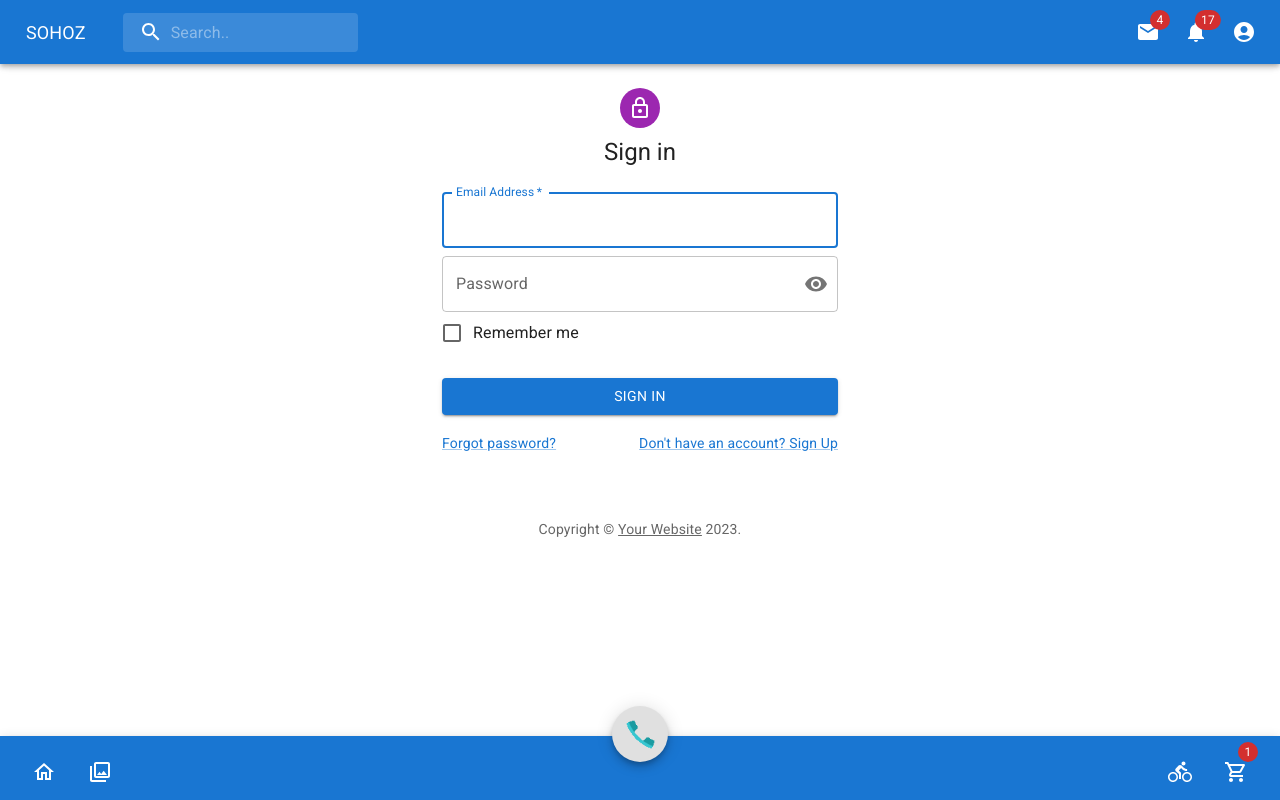
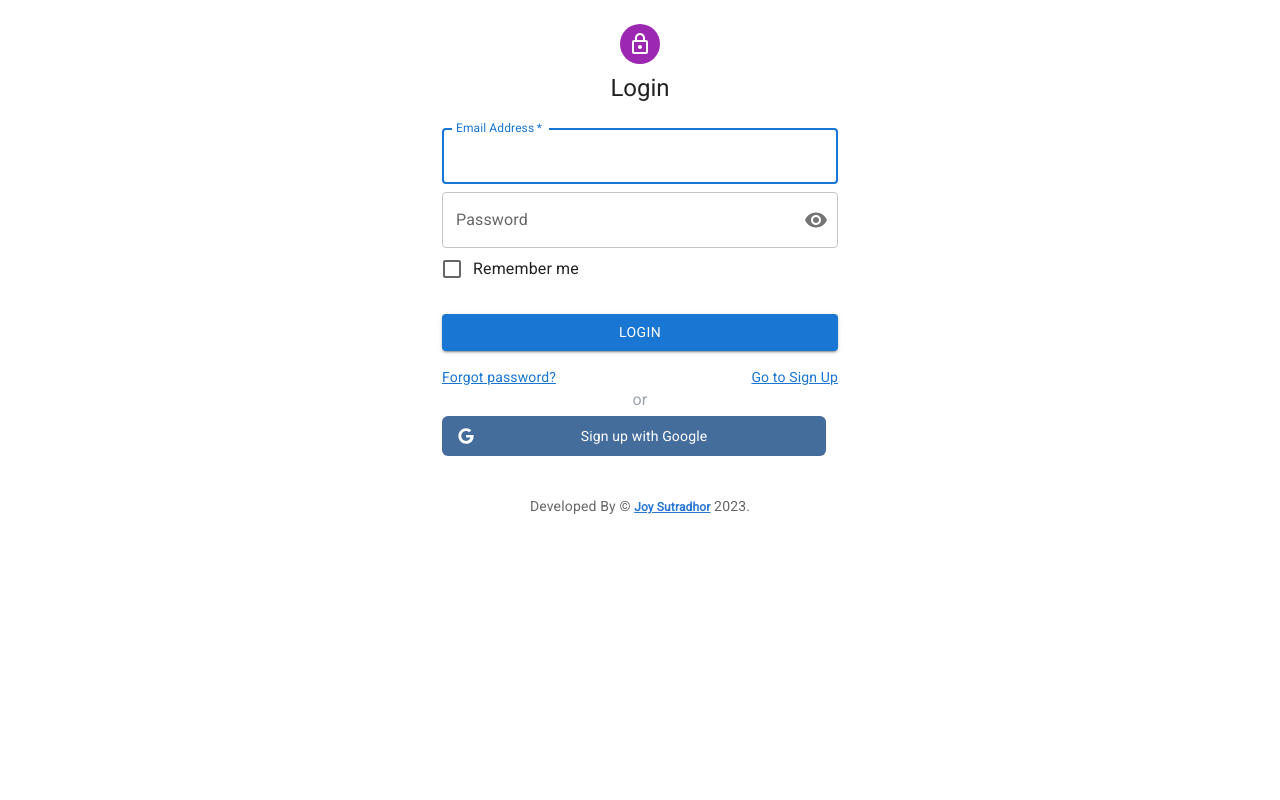
Before and after one commit to joySutradhor/sohoz, a React (Vite) app: page /loginPage in a window 1280 px wide. Built offline with nearby package versions, Linux system fonts and the light colour scheme; no server answers.

Commit message:
login and register page error updated

```diff
--- a/src/Client/Layout/Main.jsx
+++ b/src/Client/Layout/Main.jsx
@@ -7,7 +7,7 @@ const Main = () => {
     const location = useLocation();
 
     // Define an array of pathnames where you want to hide the Header and Footer.
-    const pathsToHideHeaderFooter = ['/login', '/registerPage', '/updateProfile' ];
+    const pathsToHideHeaderFooter = ['/loginPage', '/registerPage', '/updateProfile' ];
 
     // Check if the current pathname is in the array of paths to hide Header and Footer.
     const shouldHideHeaderFooter = pathsToHideHeaderFooter.includes(location.pathname);
--- a/src/Client/Layout/Pages/LoginPage.jsx
+++ b/src/Client/Layout/Pages/LoginPage.jsx
@@ -5,7 +5,7 @@ import CssBaseline from '@mui/material/CssBaseline';
 import TextField from '@mui/material/TextField';
 import FormControlLabel from '@mui/material/FormControlLabel';
 import Checkbox from '@mui/material/Checkbox';
-import Link from '@mui/material/Link';
+// import Link from '@mui/material/Link';
 import Grid from '@mui/material/Grid';
 import Box from '@mui/material/Box';
 import LockOutlinedIcon from '@mui/icons-material/LockOutlined';
@@ -24,15 +24,16 @@ import { useForm } from 'react-hook-form';
 import { AuthContext } from '../../Providers/Providers';
 import { useContext, useState } from 'react';
 import Swal from 'sweetalert2';
-import { useLocation, useNavigate } from 'react-router-dom';
+import { Link, useLocation, useNavigate } from 'react-router-dom';
 import { toast, ToastContainer } from 'react-toastify';
+import Social from '../../Components/Social/Social';
 
 function Copyright(props) {
     return (
         <Typography variant="body2" color="text.secondary" align="center" {...props}>
-            {'Copyright © '}
-            <Link color="inherit" href="https://mui.com/">
-                Your Website
+            {'Developed By © '}
+            <Link className = "text-[#2976d2] underline font-semibold text-[12px]" to="https://www.facebook.com/joysutradhoor">
+                Joy Sutradhor
             </Link>{' '}
             {new Date().getFullYear()}
             {'.'}
@@ -46,7 +47,7 @@ const defaultTheme = createTheme();
 
 export default function LoginPage() {
 
-    const { register, handleSubmit, reset, formState: { errors } } = useForm();
+    const { register, handleSubmit, reset } = useForm();
     const { handleloginUser } = useContext(AuthContext);
     const [isError, setIsError] = useState(false);
 
@@ -81,19 +82,16 @@ export default function LoginPage() {
                 const errorCode = error.code;
                 const errorMessage = error.message;
                 console.log(errorCode, errorMessage)
-                // toast.error('Please confirm your Password', {
-                //     position: toast.POSITION.TOP_LEFT,
-                //     autoClose: 3000, // Close the notification after 3 seconds (adjust as needed)
-                //   });
-                // // ..
                 setIsError(true)
             });
+            if(isError){
+                toast.error('Password or Email is invalid', {
+                    position: toast.POSITION.BOTTOM_LEFT,
+                    autoClose: 2000, // Close the notification after 3 seconds (adjust as needed)
+                });
+                console.log(isError)
+            }
     };
-    isError && toast.error('Password or Email is invalid', {
-        position: toast.POSITION.TOP_CENTER,
-        autoClose: 2000, // Close the notification after 3 seconds (adjust as needed)
-    });
-    console.log(isError)
 
 
     return (
@@ -113,7 +111,7 @@ export default function LoginPage() {
                         <LockOutlinedIcon />
                     </Avatar>
                     <Typography component="h1" variant="h5">
-                        Sign in
+                        Login
                     </Typography>
                     <Box component="form" onSubmit={handleSubmit(onSubmit)} noValidate sx={{ mt: 1 }}>
                         <TextField
@@ -160,23 +158,25 @@ export default function LoginPage() {
                             variant="contained"
                             sx={{ mt: 3, mb: 2 }}
                         >
-                            Sign In
+                            Login
                         </Button>
-                        <Grid container>
+                        <Grid container className='text-[14px] underline font-roboto text-[#1976d2]'>
                             <Grid item xs>
-                                <Link href="#" variant="body2">
+                                <Link to="" variant="body2">
                                     Forgot password?
                                 </Link>
                             </Grid>
                             <Grid item>
-                                <Link href="#" variant="body2">
-                                    {"Don't have an account? Sign Up"}
+                                <Link to="/registerPage" variant="body2">
+                                    {"Go to Sign Up"}
                                 </Link>
                             </Grid>
                         </Grid>
+                        <p className='text-center mb-1 text-gray-400'>or</p>
+                        <Social></Social>
                     </Box>
                 </Box>
-                <Copyright sx={{ mt: 8, mb: 4 }} />
+                <Copyright sx={{ mt: 4, mb: 2 }} />
             </Container>
         </ThemeProvider>
     );
--- a/src/Client/Layout/Pages/RegisterPage.jsx
+++ b/src/Client/Layout/Pages/RegisterPage.jsx
@@ -13,7 +13,7 @@ import Avatar from '@mui/material/Avatar';
 import { useForm } from 'react-hook-form';
 import { MuiTelInput } from 'mui-tel-input'
 import { useContext, useState } from 'react';
-import { ToastContainer, toast } from 'react-toastify';
+import { ToastContainer } from 'react-toastify';
 import { Link, useNavigate } from 'react-router-dom';
 import FormControl from '@mui/material/FormControl';
 // import Input from '@mui/material/Input';
@@ -35,7 +35,7 @@ import Swal from 'sweetalert2';
 const defaultTheme = createTheme();
 
 export default function RegisterPage() {
-  const { register, handleSubmit, reset, formState: { errors } } = useForm();
+  const { register, handleSubmit, reset,  } = useForm();
 
   // using for phone field
   const [phone, setPhone] = useState('')
@@ -56,32 +56,7 @@ export default function RegisterPage() {
   };
 
 
-  // using if condition for show errors
-  if (errors.name?.type === 'required') {
-    toast.error('Name is required', {
-      position: toast.POSITION.TOP_CENTER,
-      autoClose: 3000, // Close the notification after 3 seconds (adjust as needed)
-    });
-  }
-  if (errors.email?.type === 'required') {
-    toast.error('Email address can not be empty', {
-      position: toast.POSITION.RIGHT_CENTER,
-      autoClose: 3000, // Close the notification after 3 seconds (adjust as needed)
-    });
-  }
 
-  if (errors.password?.type === 'required') {
-    toast.error('Password can not be empty', {
-      position: toast.POSITION.TOP_LEFT,
-      autoClose: 3000, // Close the notification after 3 seconds (adjust as needed)
-    });
-  }
-  if (errors.confirmPassword?.type === 'required') {
-    toast.error('Please confirm your Password', {
-      position: toast.POSITION.TOP_LEFT,
-      autoClose: 3000, // Close the notification after 3 seconds (adjust as needed)
-    });
-  }
 
   // for post method
   const { handleRegisterUser , handleUpdateProfile } = useContext(AuthContext);
@@ -144,22 +119,19 @@ export default function RegisterPage() {
             text: 'Password Not Match!',
         })
     }
-    // console.log(data.password, data.confirmPassword)
+    console.log(data.password, data.confirmPassword)
+
 };
-
-
-
-
 
 
   return (
     <ThemeProvider theme={defaultTheme}>
       <ToastContainer />
-      <Container component="main" maxWidth="xs">
+      <Container  component="main" maxWidth="xs">
         <CssBaseline />
         <Box
           sx={{
-            marginTop: 4,
+            marginTop: 2,
             display: 'flex',
             flexDirection: 'column',
             alignItems: 'center',
@@ -209,12 +181,12 @@ export default function RegisterPage() {
                 />
               </Grid>
               <Grid item xs={12}>
-                <FormControl variant="outlined" fullWidth>
-                  <InputLabel htmlFor="outlined-adornment-password">Password</InputLabel>
+                <FormControl variant="outlined" fullWidth required>
+                  <InputLabel htmlFor="outlined-adornment-password  ">Password</InputLabel>
                   <OutlinedInput
                   // fullWidth
                   autoComplete="new-password"
-                  {...register("password", { required: true, minLength: 6 })}
+                  {...register("password", { required: true, minLength: 4 })}
                     id="outlined-adornment-password"
                     type={showPassword ? 'text' : 'password'}
                     endAdornment={
@@ -231,14 +203,15 @@ export default function RegisterPage() {
                     }
                     label="Password"
                   />
+                  {/* {errors.password?.lenght>= ? && <p role="alert">passis small is required</p> : ""}  */}
                 </FormControl>
               </Grid>
               <Grid item xs={12}>
-                <FormControl  variant="outlined" fullWidth>
+                <FormControl  variant="outlined" fullWidth required>
                   <InputLabel htmlFor="outlined-adornment-passwordTwo">Confirm Password</InputLabel>
                   <OutlinedInput
                   autoComplete="new-password"
-                  {...register("confirmPassword", { required: true, minLength: 6 })}
+                  {...register("confirmPassword", { required: true, minLength: 4 })}
 
                     id="outlined-adornment-passwordTwo"
                     type={showPasswordTwo ? 'text' : 'password'}
@@ -274,7 +247,7 @@ export default function RegisterPage() {
                 {/* <Link  variant="body2">
                   Already have an account? Sign in
                 </Link> */}
-                <Link className='text-[#2976d2] font-roboto underline' to="/loginPage"> Already have an account? Sign in</Link>
+                <Link className='text-[#1976d2] text-[13px] font-roboto underline' to="/loginPage"> Already have an account? Sign in</Link>
               </Grid>
             </Grid>
           </Box>
--- a/src/Client/Shared/Header.jsx
+++ b/src/Client/Shared/Header.jsx
@@ -188,7 +188,7 @@ export default function Header() {
           </IconButton>
           <p>LogOut</p>
         </MenuItem>
-        </Link> : <Link to="/login">
+        </Link> : <Link to="/loginPage">
 
         <MenuItem>
 
```
